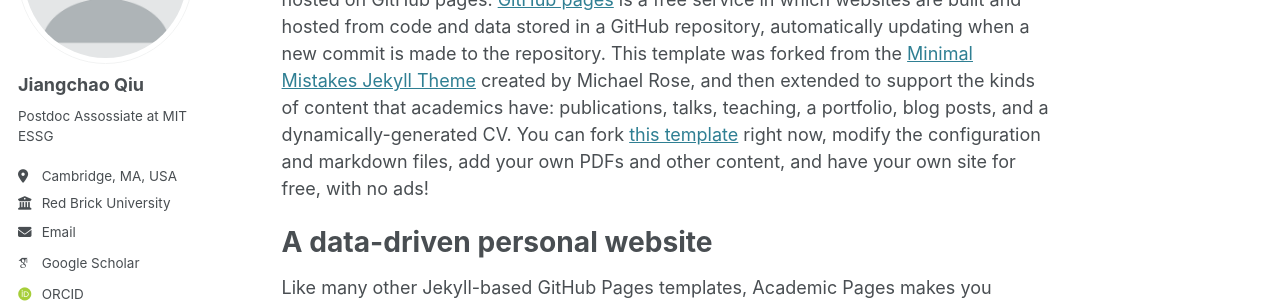
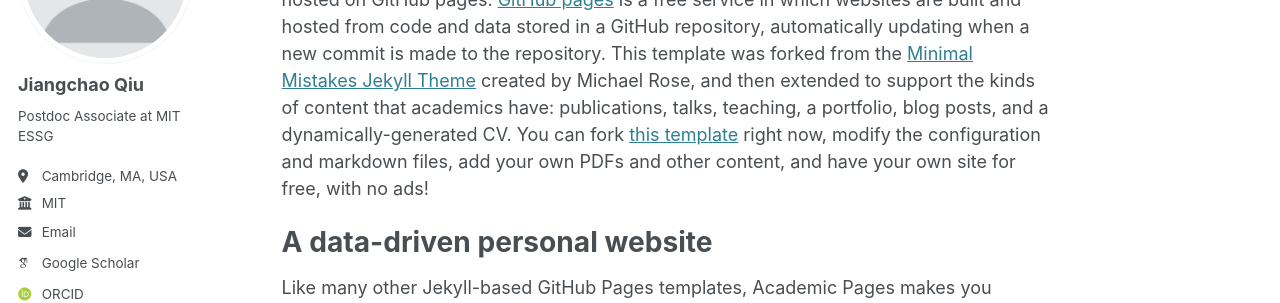
Before and after one commit to Jiangchao3/JiangchaoQiu, a Jekyll site: the page built from _pages/about.md, in a window 1280 px wide. Shown: the part 217-520 px from the top of the page. Built offline with Jekyll 4.4.1, drawn with Linux system fonts in a browser that asks for light colours; some web fonts are replaced.

Commit message:
Update _config.yml

```diff
--- a/_config.yml
+++ b/_config.yml
@@ -25,11 +25,11 @@ author:
   avatar           : "profile.png"
   name             : "Jiangchao Qiu"
   pronouns         : # example: "she/her"
-  bio              : "Postdoc Assossiate at MIT ESSG"
+  bio              : "Postdoc Associate at MIT ESSG"
   location         : "Cambridge, MA, USA"
-  employer         : "Red Brick University"
+  employer         : "MIT"
   uri              : # URL
-  email            : "none@example.org"
+  email            : "qiujch24@mit.edu"
 
   # Academic websites
   arxiv            : # URL - Update with the correct link to your profile
```
